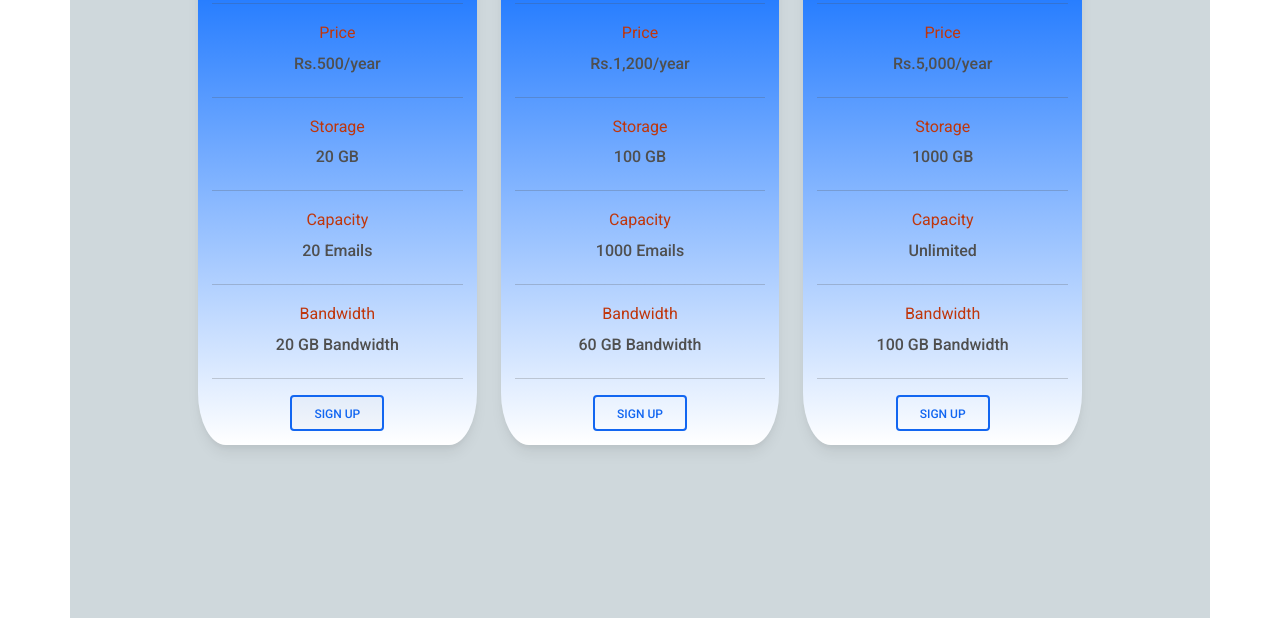
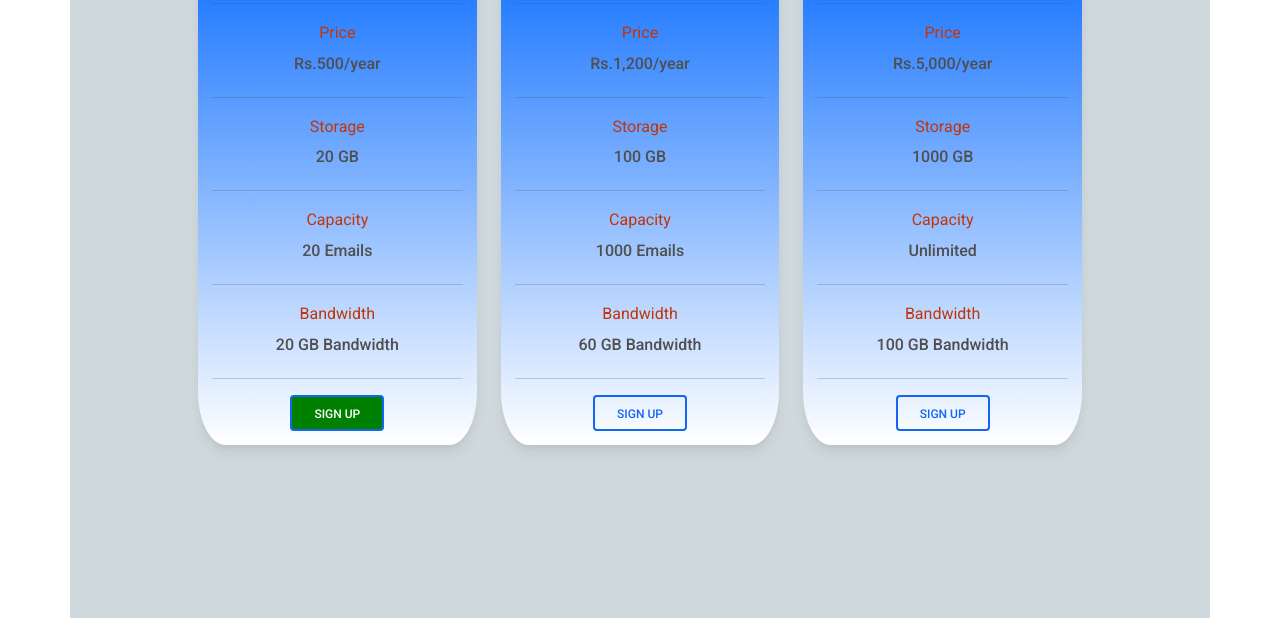
Before and after one commit to Giricr7/subscription-cards, a plain HTML site: page index.html in a window 1280 px wide. In both pictures the pointer is over the button 337 px from the left and 624 px from the top of the page. Shown: the part 211-829 px from the top of the page. Drawn offline with nearby package versions, Linux system fonts and the light colour scheme; some packages are replaced by stand-ins of ours; a script that the page names is missing; files whose address does not match are found by name.

Commit message:
css change

```diff
--- a/style.css
+++ b/style.css
@@ -16,3 +16,8 @@
 label {
   color: #bf360c;
 }
+
+.btn:hover{
+  color: white;
+  background: green;
+}
```
